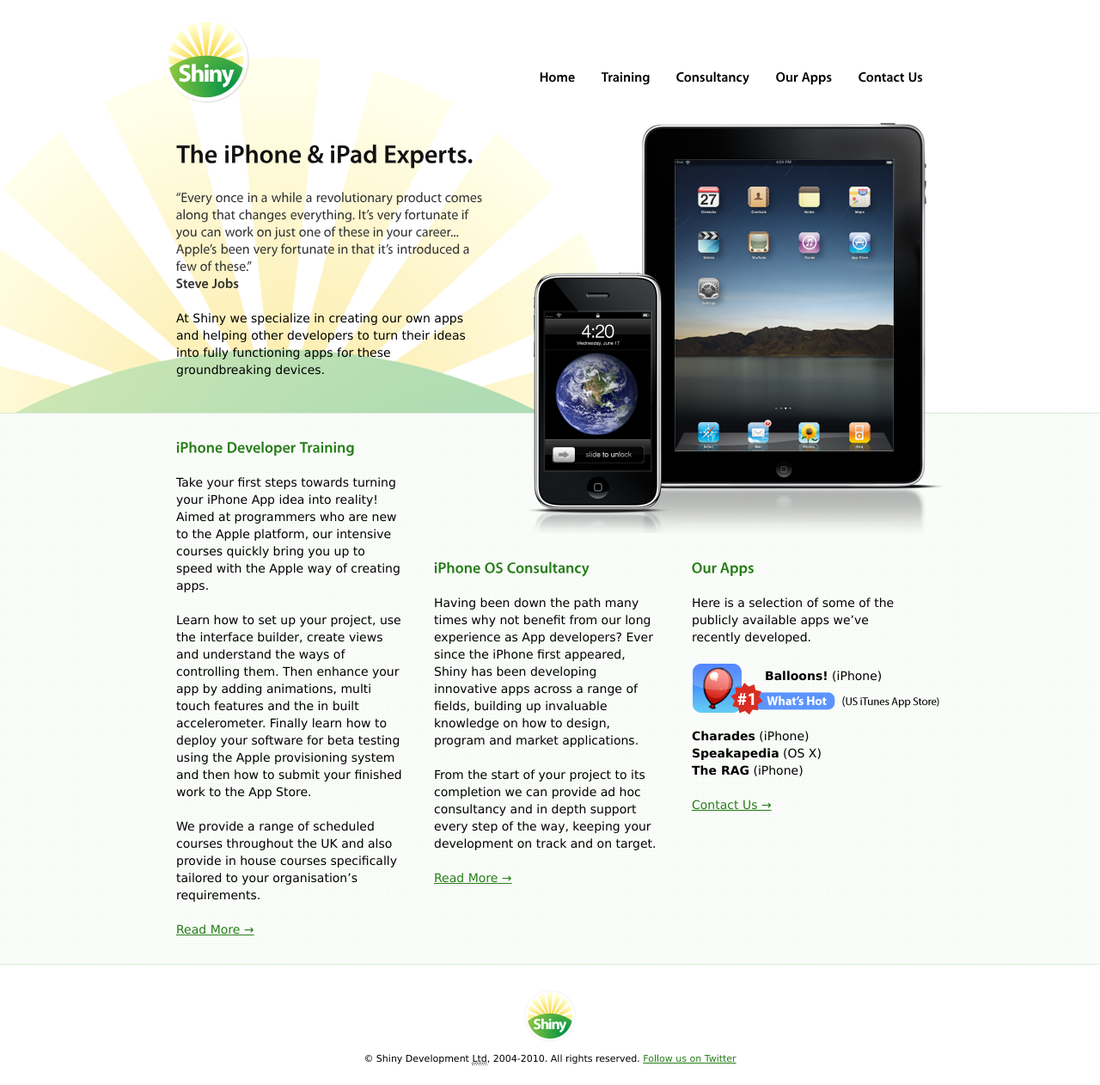
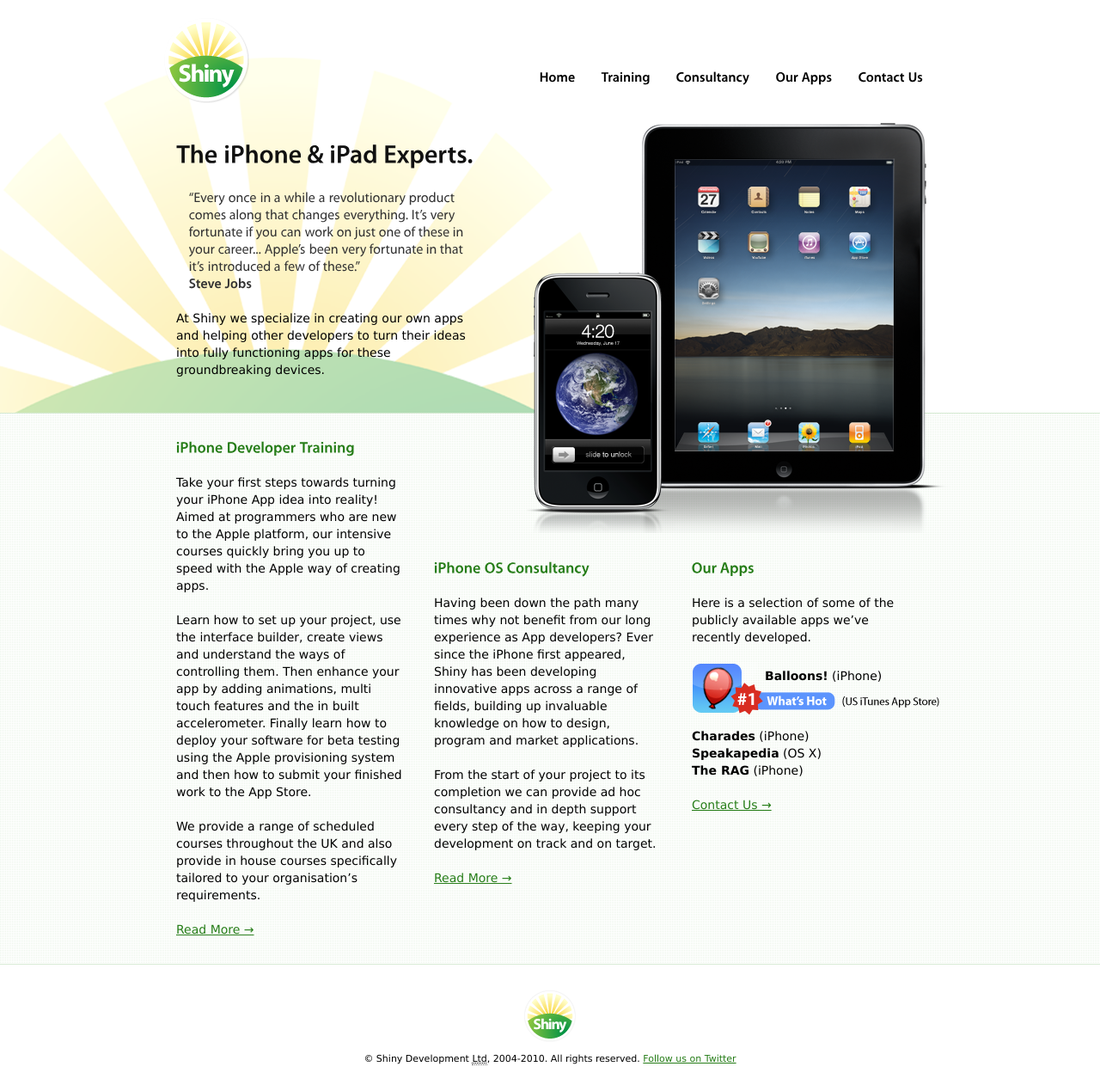
Before and after one commit to shinydevelopment/ShinyDevelopment-Holding, a Jekyll site: the page built from index.html, in a window 1280 px wide. Shown: the whole page at 86% size. Built offline with Jekyll 4.4.1, drawn with Linux system fonts in a browser that asks for light colours; Markdown is read by kramdown in place of the engine named in the settings.

Commit message:
Tweaked blockquote styles, tweaked home page layout

```diff
--- a/assets/styles/layout.css
+++ b/assets/styles/layout.css
@@ -125,6 +125,26 @@
 .content-lower, .content-lower-alt {
     clear: both;
     padding: 20px 0;
+}
+
+.section blockquote {
+    margin-left: 0;
+    padding-left: 15px;
+}
+
+.content-lower .section blockquote, .content-lower-alt .section blockquote {
+    border-left: 2px solid #d8ebd5;
+    margin-left: 5px;
+    padding-left: 15px;
+}
+
+.content-lower .section blockquote p, .content-lower-alt .section blockquote p {
+    color: #333;
+}
+
+.content-lower .section blockquote p.author, .content-lower-alt .section blockquote p.author {
+    font-style: normal;
+    font-weight: bold;
 }
 
 .content-lower-alt .section{
--- a/index.html
+++ b/index.html
@@ -10,12 +10,12 @@
         <div class="section ">
 
 	        <h2>The iPhone &amp; iPad Experts.</h2>
-            <p class="excerpt">
+            <blockquote><p class="excerpt">
                 &ldquo;Every once in a while a revolutionary product comes along that changes everything.
                 It&rsquo;s very fortunate if you can work on just one of these in your career... Apple&rsquo;s been
                 very fortunate in that it&rsquo;s introduced a few of these.&rdquo;<br />
                 <strong>Steve Jobs</strong>
-            </p>
+            </p></blockquote>
 
             <p>At Shiny we specialize in creating our own apps and helping other developers to turn their ideas into fully functioning apps for these groundbreaking devices.</p>
 
```
